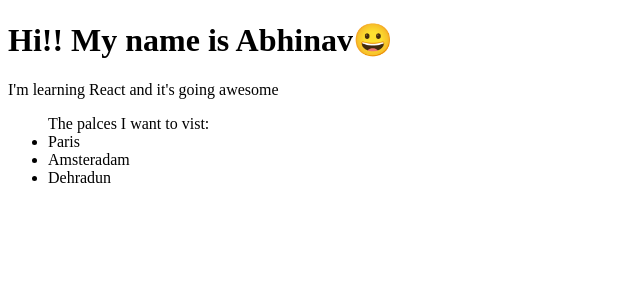
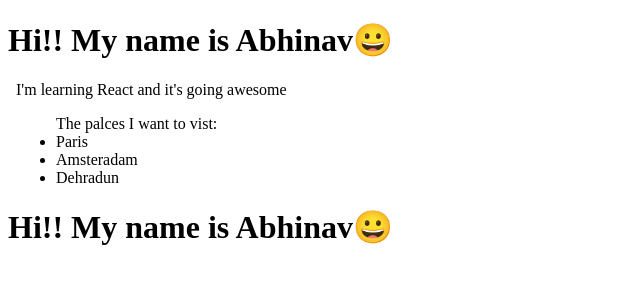
Before and after one commit to sabhinav10/Learning-React, a React (Create React App) app in the folder learning/: page / in a window 1280 px wide. Shown: the top 300 px of the page, without its empty margins (0-640 px from the left). Built offline with nearby package versions, Linux system fonts and the light colour scheme.

Commit message:
Parent component

```diff
--- a/learning/src/Components/MyInfo.js
+++ b/learning/src/Components/MyInfo.js
@@ -1,15 +1,14 @@
 import React from "react"
+import MyHeader from "./MyHeader";
+import MyBody from "./MyBody";
+import MyFooter from "./MyHeader";
 
 function MyInfo(){
   return(
     <div>
-      <h1>Hi!! My name is Abhinav😀</h1>
-      <p>I'm learning React and it's going awesome</p>
-      <ul>The palces I want to vist:
-        <li>Paris</li>
-        <li>Amsteradam</li>
-        <li>Dehradun</li>
-      </ul>
+      <MyHeader/>
+      <MyBody/>
+      <MyFooter/>
     </div>
   )
 };
```
